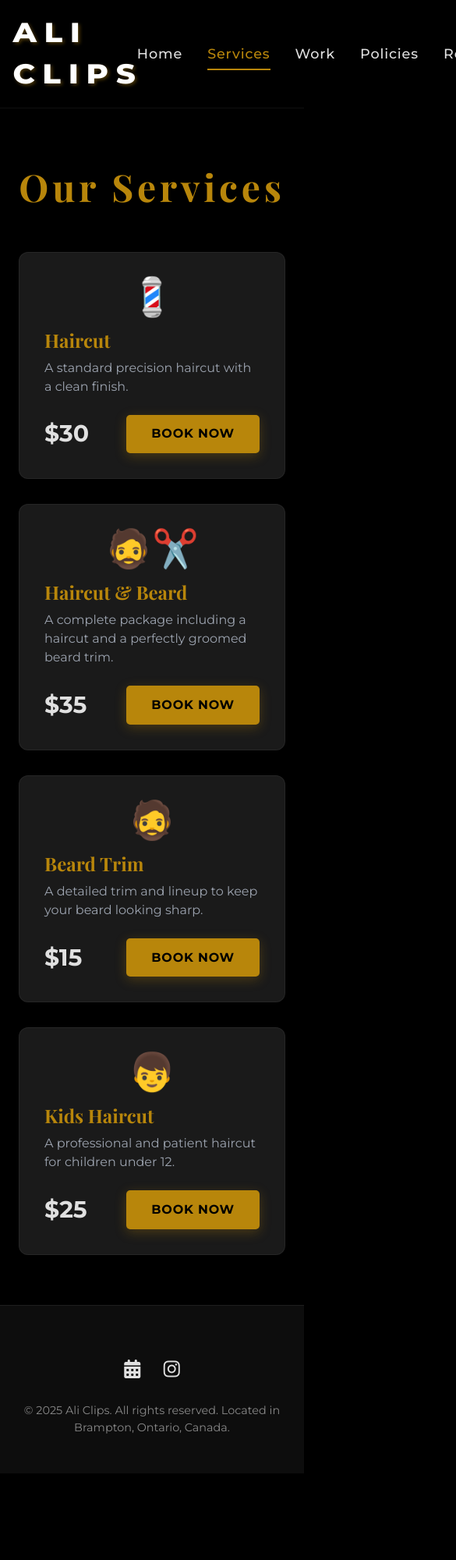
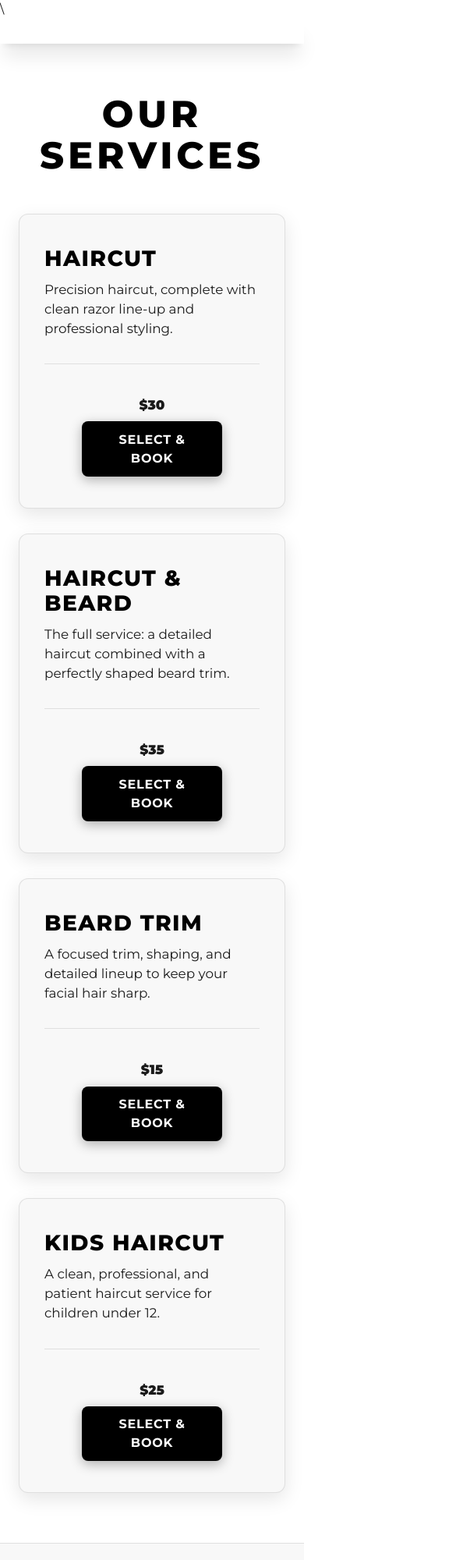
Before and after one commit to aliclips1/Ali-Clips-Site, a plain HTML site: page main.html in a window 390 px wide. Shown: the top 2000 px of the page at 78% size, 585 px wide, since content can reach past the window. Before the commit the page ends 1889 px from the top, so only its background shows below. Drawn offline with nearby package versions, Linux system fonts and the light colour scheme.

Commit message:
Update main.html

```diff
--- a/main.html
+++ b/main.html
@@ -1,17 +1,31 @@
-<!DOCTYPE html>
+\<!DOCTYPE html>
 <html lang="en">
 <head>
     <meta charset="UTF-8">
     <meta name="viewport" content="width=device-width, initial-scale=1.0">
     <title>Ali Clips - Services</title>
-    <link href="https://fonts.googleapis.com/css2?family=Montserrat:wght@300;400;500;700;800&family=Playfair+Display:wght@700&family=Dancing+Script:wght@400;700&display=swap" rel="stylesheet">
+    <link href="https://fonts.googleapis.com/css2?family=Montserrat:wght@300;400;500;700;800;900&display=swap" rel="stylesheet">
     <script src="https://cdn.tailwindcss.com"></script>
     <link rel="stylesheet" href="https://cdnjs.cloudflare.com/ajax/libs/font-awesome/6.0.0-beta3/css/all.min.css">
     <style>
+
+
+        /* Define the monochrome palette (White Background, Black Accents) */
+        :root {
+            --color-primary-light: #FFFFFF;
+            --color-text-dark: #1a1a1a;
+            --color-text-light-subtle: #666666;
+            --color-accent: #000000;
+            --color-card-bg: #f8f8f8;
+            --color-shadow: rgba(0, 0, 0, 0.15);
+            --color-border: rgba(200, 200, 200, 0.5);
+            --color-glow: rgba(0, 0, 0, 0.8);
+        }
+
         body {
             font-family: 'Montserrat', sans-serif;
-            background-color: #000000;
-            color: #e0e0e0;
+            background-color: var(--color-primary-light);
+            color: var(--color-text-dark);
             overflow-x: hidden;
         }
 
@@ -21,25 +35,26 @@
     left: 0;
     width: 100%;
     z-index: 20;
-            background: rgba(0, 0, 0, 0.92);
-            backdrop-filter: blur(8px);
-            border-bottom: 1px solid rgba(50, 50, 50, 0.3);
-            box-shadow: 0 2px 12px rgba(22, 22, 22, 0.08);
-            transition: background 0.3s ease;
+    margin-top: 0 !important;
+    padding-top: 0 !important;
 }
 
-        .page-fade {
-            opacity: 0;
-            transition: opacity 0.6s ease;
-        }
-
-        .page-fade.visible {
-            opacity: 1;
+        /* Logo and Nav Links Styles (Synchronized across all pages) */
+        .logo-text {
+            font-family: 'Montserrat', sans-serif;
+            font-weight: 800;
+            text-transform: uppercase;
+            font-size: 2.2rem;
+            color: var(--color-accent);
+            letter-spacing: 0.25em;
+            transform: scaleX(1.1);
+            display: inline-block;
+            text-shadow: 2px 2px 4px rgba(0, 0, 0, 0.2);
         }
 
         .nav-link {
             position: relative;
-            color: #e0e0e0;
+            color: var(--color-text-dark);
             font-weight: 500;
             transition: color 0.3s ease;
             padding: 0.5rem 0;
@@ -48,13 +63,9 @@
             font-size: 1.1rem;
         }
 
-        .nav-link:hover {
-            color: #B8860B;
-            font-weight: 500;
-        }
-
+        .nav-link:hover,
         .nav-link.active {
-            color: #B8860B;
+            color: var(--color-accent);
             font-weight: 500;
         }
 
@@ -65,7 +76,7 @@
             height: 2px;
             bottom: 0;
             left: 0;
-            background-color: #B8860B;
+            background-color: var(--color-accent);
             transition: width 0.3s ease;
         }
 
@@ -74,124 +85,108 @@
             width: 100%;
         }
 
-        /* Page Title */
+        /* Page Title Styling - Consistent (Montserrat, Heavy, Uppercase) */
         .page-title {
-            font-family: 'Playfair Display', serif;
+            font-family: 'Montserrat', sans-serif;
             font-size: 4rem;
-            color: #B8860B;
+            color: var(--color-accent);
             letter-spacing: 0.1em;
             text-align: center;
-            font-weight: 700;
-        }
-
-        @media (max-width: 768px) {
-            .page-title {
-                font-size: 3rem;
-            }
+            font-weight: 800;
+            text-transform: uppercase;
+            line-height: 1.1;
         }
 
         /* Service Card Styling */
         .service-card {
-            background-color: #1a1a1a;
+            background-color: var(--color-card-bg);
             border-radius: 12px;
-            box-shadow: 0 8px 25px rgba(0, 0, 0, 0.5);
+            box-shadow: 0 8px 25px rgba(0, 0, 0, 0.1);
             transition: transform 0.3s ease, box-shadow 0.3s ease;
-            border: 1px solid rgba(50, 50, 50, 0.5);
+            border: 1px solid var(--color-border);
+            display: flex;
+            flex-direction: column;
+            justify-content: space-between;
+            padding-top: 2.5rem;
+            padding-bottom: 2.5rem;
         }
 
         .service-card:hover {
             transform: translateY(-8px);
-            box-shadow: 0 12px 35px rgba(184, 134, 11, 0.3);
+            box-shadow: 0 12px 35px var(--color-shadow);
         }
 
+        /* Service Card Title - Consistent (Montserrat, Heavy, Uppercase) */
         .service-card h3 {
-            font-family: 'Playfair Display', serif;
-            color: #B8860B;
-            font-weight: 700;
+             font-family: 'Montserrat', sans-serif;
+             font-weight: 800;
+             text-transform: uppercase;
+             color: var(--color-accent);
+             font-size: 1.75rem;
+             letter-spacing: 0.05em;
+             margin-bottom: 0.75rem;
         }
 
+        /* Service Card Body Text - Consistent (Montserrat, Black, Not too small) */
+        .service-card p {
+            font-size: 1.05rem;
+            color: var(--color-text-dark);
+            line-height: 1.5;
+            margin-bottom: 0.5rem;
+            flex-grow: 1;
+        }
+
+        /* PRICE STYLING - MASSIVE SIZE */
         .price {
             font-family: 'Montserrat', sans-serif;
-            font-weight: 700;
-            color: #e0e0e0;
+            font-weight: 1000;
+            color: var(--color-text-dark);
+            /* New: Significantly larger size for dramatic effect */
+            font-size: 5rem;
+            line-height: 1;
+            margin: 1rem 0 1.5rem 0; /* Adjusted margin to center vertically */
         }
 
+        .book-action {
+            display: flex;
+            flex-direction: column;
+            align-items: center;
+            margin-top: 1.5rem;
+            padding-top: 1.5rem;
+            border-top: 1px solid var(--color-border);
+        }
+
+        /* Button Styling for "Select & Book" */
         .book-btn {
-            background-color: #B8860B;
-            color: #000000;
-            padding: 0.8rem 2rem;
+            background-color: var(--color-accent);
+            color: var(--color-primary-light);
+            padding: 0.7rem 1.2rem;
             font-size: 1rem;
             font-weight: 700;
-            border-radius: 5px;
-            transition: background-color 0.3s ease, transform 0.2s ease;
-            box-shadow: 0 4px 15px rgba(184, 134, 11, 0.3);
+            border-radius: 8px;
+            transition: background-color 0.3s ease, transform 0.2s ease, box-shadow 0.3s ease;
+            box-shadow: 0 4px 15px rgba(0, 0, 0, 0.3);
             letter-spacing: 0.05em;
             text-transform: uppercase;
+            width: 100%;
+            max-width: 180px;
+            text-align: center;
+            display: block;
         }
 
         .book-btn:hover {
-            background-color: #d4af37;
+            background-color: #333333;
             transform: translateY(-2px);
-            box-shadow: 0 6px 20px rgba(184, 134, 11, 0.5);
+            box-shadow: 0 8px 25px rgba(0, 0, 0, 0.6);
         }
 
-        /* Modal Styles - UPDATED */
-        .modal-overlay {
-            position: fixed;
-            top: 0;
-            left: 0;
-            width: 100%;
-            height: 100%;
-            background: rgba(0, 0, 0, 0.85);
-            display: none;
-            justify-content: center;
-            align-items: center;
-            z-index: 1000;
-        }
-
-        .modal-content {
-            position: relative;
-            background-color: #000;
-            border: 2px solid #B8860B;
-            border-radius: 12px;
-            box-shadow: 0 8px 30px rgba(184, 134, 11, 0.5);
-            padding: 1rem;
-            max-width: 95%;
-            width: 900px;
-            height: 90%;
-            max-height: 90vh;
-            text-align: right;
-        }
-
-        .modal-iframe {
-            width: 100%;
-            height: calc(100% - 40px);
-            border: none;
-            border-radius: 8px;
-            margin-top: 10px;
-        }
-
-        .close-btn {
-            background: transparent;
-            border: none;
-            color: #e0e0e0;
-            font-size: 2rem;
-            font-weight: 700;
-            cursor: pointer;
-            transition: color 0.3s ease;
-        }
-
-        .close-btn:hover {
-            color: #B8860B;
-        }
-
-        /* Footer Styling */
+        /* Footer Styles (Synchronized across all pages) */
         footer {
-            background-color: #0d0d0d;
-            border-top: 1px solid rgba(50, 50, 50, 0.5);
+            background-color: var(--color-card-bg);
+            border-top: 1px solid var(--color-border);
             padding: 3rem 0;
             font-size: 0.9rem;
-            color: #888888;
+            color: var(--color-text-light-subtle);
             font-family: 'Montserrat', sans-serif;
         }
 
@@ -205,115 +200,59 @@
         }
 
         .social-icons a {
-            color: #e0e0e0;
+            color: var(--color-text-dark);
             font-size: 1.5rem;
             margin-left: 1.5rem;
             transition: color 0.3s ease;
         }
-
         .social-icons a:hover {
-            color: #B8860B;
+            color: var(--color-accent);
         }
 
-        .social-link {
-            display: flex;
-            align-items: center;
-            gap: 0.5rem;
-            text-decoration: none;
-            color: #e0e0e0;
-            font-weight: 500;
-            font-size: 1.2rem;
-            font-family: 'Montserrat', sans-serif;
+        /* Media Queries for Responsiveness (Matching other pages) */
+        @media (max-width: 768px) {
+            .page-title {
+                font-size: 3rem;
             }
-
-        .social-link:hover {
-            color: #B8860B;
+            /* Reduce price size on small screens so it doesn't break the layout */
+            .price {
+                font-size: 3rem;
             }
-
-        .social-link .fab,
-        .social-link .fas {
-            font-size: 1.5rem;
-        }
-
-        @media (max-width: 768px) {
             .footer-content {
                 flex-direction: column;
+                gap: 1.5rem;
                 text-align: center;
-                gap: 1.5rem;
             }
-
             .social-icons {
                 margin-top: 1rem;
-                justify-content: center;
-            }
-
-            .social-icons a {
-                margin: 0 0.8rem;
-            }
-
-            .footer-content>p {
-                order: 2;
-            }
-
-            .social-icons {
-                order: 1;
             }
         }
 
-        .logo-text {
-            font-family: 'Montserrat', sans-serif;
-            font-weight: 800;
-            text-transform: uppercase;
-            font-size: 2.2rem;
-            color: #ffffff;
-            transition: color 0.3s ease;
-            letter-spacing: 0.25em;
-            transform: scaleX(1.1);
-            display: inline-block;
-            text-shadow: 2px 2px 4px rgba(184, 134, 11, 0.4);
+        /* New: Optimized grid for wider cards on larger screens */
+        @media (min-width: 1024px) {
+            .services-grid {
+                grid-template-columns: repeat(4, minmax(0, 1fr));
+                max-width: 1200px;
+            }
         }
 
-        .logo-text:hover {
-            color: #B8860B;
-        }
-
-        @media (max-width: 768px) {
-            .footer-content {
-                flex-direction: column;
-                text-align: center;
-                gap: 1.5rem;
-            }
-
-            .social-icons {
-                margin-top: 1rem;
-                justify-content: center;
-            }
-
-            .social-icons a {
-                margin: 0 0.8rem;
-            }
-
-            .footer-content>p {
-                order: 2;
-            }
-
-            .social-icons {
-                order: 1;
-            }
+        body, html {
+    margin: 0 !important;
+    padding: 0 !important;
 }
     </style>
 </head>
 
-<body class="bg-black min-h-screen text-gray-100">
+<body class="bg-white min-h-screen">
 
      <nav class="sticky top-0 left-0 w-full z-20 navbar shadow-xl">
-        <div class="container mx-auto px-6 py-4 flex justify-between items-center">
-            <a href="index.html" class="logo-text">ALI CLIPS</a>
-            <div class="flex space-x-8">
+        <div class="container mx-auto px-6 py-4 flex justify-center items-center">
+
+
+            <div class="flex space-x-8 hidden sm:flex">
                 <a href="index.html" class="nav-link">Home</a>
-                <a href="main.html" class="nav-link active">Services</a>
+                <a href="main.html" class="nav-link">Services</a>
                 <a href="works.html" class="nav-link">Work</a>
-                <a href="policies.html" class="nav-link">Policies</a>
                 <a href="reviews.html" class="nav-link">Reviews</a>
             </div>
         </div>
@@ -323,52 +262,54 @@
         <div class="max-w-3xl mx-auto text-center">
             <h1 class="page-title mb-12">Our Services</h1>
         </div>
-        <div class="grid grid-cols-1 md:grid-cols-2 lg:grid-cols-3 gap-8 mt-12 max-w-5xl mx-auto">
+
+        <div class="grid grid-cols-1 sm:grid-cols-2 lg:grid-cols-4 gap-8 mt-12 max-w-6xl mx-auto services-grid">
+
             <div class="service-card p-8">
-                <div class="text-5xl mb-4 text-center">💈</div>
+                <div>
                     <h3 class="text-2xl font-bold mb-2">Haircut</h3>
-                <p class="text-gray-400 mb-6">A standard precision haircut with a clean finish.</p>
-                <div class="flex items-center justify-between">
-                    <p class="price text-3xl font-bold">$30</p>
-                    <a href="#" onclick="openModal('https://calendar.app.google/yB9ToFkdeevjBKXB9')" class="book-btn">Book Now</a>
+                    <p class="mb-6">Precision haircut, complete with clean razor line-up and professional styling.</p>
+                </div>
+                <div class="book-action">
+                    <p class="price text-4xl font-extrabold">$30</p>
+                    <a href="index.html" class="book-btn">Select & Book</a>
                 </div>
             </div>
+
             <div class="service-card p-8">
-                <div class="text-5xl mb-4 text-center">🧔✂️</div>
+                <div>
                     <h3 class="text-2xl font-bold mb-2">Haircut & Beard</h3>
-                <p class="text-gray-400 mb-6">A complete package including a haircut and a perfectly groomed beard trim.</p>
-                <div class="flex items-center justify-between">
-                    <p class="price text-3xl font-bold">$35</p>
-                    <a href="#" onclick="openModal('https://calendar.app.google/yB9ToFkdeevjBKXB9')" class="book-btn">Book Now</a>
+                    <p class="mb-6">The full service: a detailed haircut combined with a perfectly shaped beard trim.</p>
+                </div>
+                <div class="book-action">
+                    <p class="price text-4xl font-extrabold">$35</p>
+                    <a href="index.html" class="book-btn">Select & Book</a>
                 </div>
             </div>
+
             <div class="service-card p-8">
-                <div class="text-5xl mb-4 text-center">🧔</div>
+                <div>
                     <h3 class="text-2xl font-bold mb-2">Beard Trim</h3>
-                <p class="text-gray-400 mb-6">A detailed trim and lineup to keep your beard looking sharp.</p>
-                <div class="flex items-center justify-between">
-                    <p class="price text-3xl font-bold">$15</p>
-                    <a href="#" onclick="openModal('https://calendar.app.google/yB9ToFkdeevjBKXB9')" class="book-btn">Book Now</a>
+                    <p class="mb-6">A focused trim, shaping, and detailed lineup to keep your facial hair sharp.</p>
+                </div>
+                <div class="book-action">
+                    <p class="price text-4xl font-extrabold">$15</p>
+                    <a href="index.html" class="book-btn">Select & Book</a>
                 </div>
             </div>
+
             <div class="service-card p-8">
-                <div class="text-5xl mb-4 text-center">👦</div>
+                <div>
                     <h3 class="text-2xl font-bold mb-2">Kids Haircut</h3>
-                <p class="text-gray-400 mb-6">A professional and patient haircut for children under 12.</p>
-                <div class="flex items-center justify-between">
-                    <p class="price text-3xl font-bold">$25</p>
-                    <a href="#" onclick="openModal('https://calendar.app.google/yB9ToFkdeevjBKXB9')" class="book-btn">Book Now</a>
+                    <p class="mb-6">A clean, professional, and patient haircut service for children under 12.</p>
+                </div>
+                <div class="book-action">
+                    <p class="price text-4xl font-extrabold">$25</p>
+                    <a href="index.html" class="book-btn">Select & Book</a>
                 </div>
             </div>
         </div>
     </main>
-
-    <div id="bookingModal" class="modal-overlay">
-        <div class="modal-content">
-            <button class="close-btn" onclick="closeModal()">&times;</button>
-            <iframe id="bookingIframe" class="modal-iframe" title="Google Calendar Booking"></iframe>
-        </div>
-    </div>
 
     <footer class="footer">
         <div class="footer-content">
@@ -380,29 +321,6 @@
         </div>
     </footer>
 
-    <script>
-        const modal = document.getElementById('bookingModal');
-        const iframe = document.getElementById('bookingIframe');
-
-        function openModal(url) {
-            iframe.src = url;
-            modal.style.display = 'flex';
-            document.body.style.overflow = 'hidden';
-            iframe.title = 'Google Calendar Booking';
-        }
-
-        function closeModal() {
-            modal.style.display = 'none';
-            iframe.src = '';
-            document.body.style.overflow = '';
-        }
-
-        window.onclick = function(event) {
-            if (event.target === modal) {
-                closeModal();
-            }
-        }
-    </script>
-    <script src="transition.js"></script>
+    <script></script>
 </body>
 </html>
```
Lines whose indentation alone changed are shown as unchanged.
